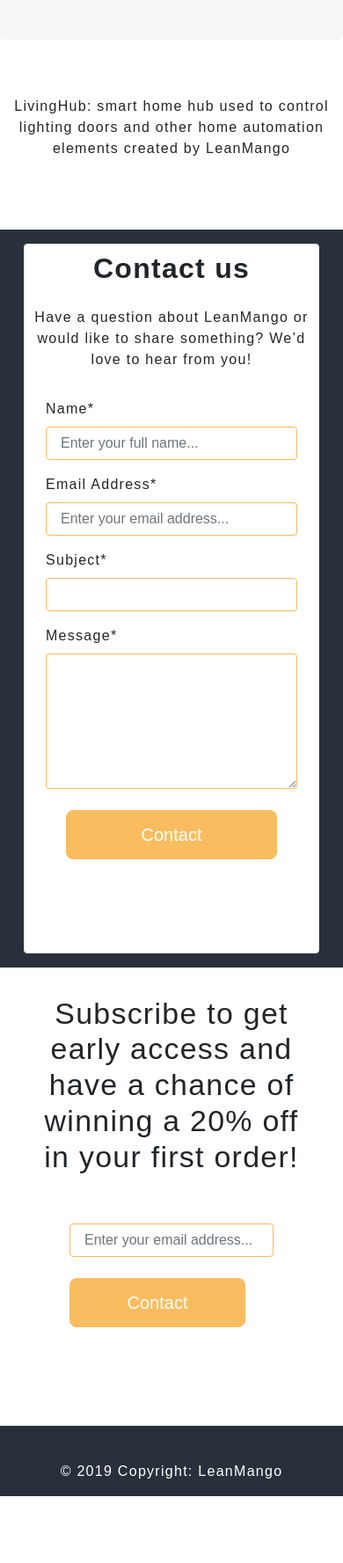
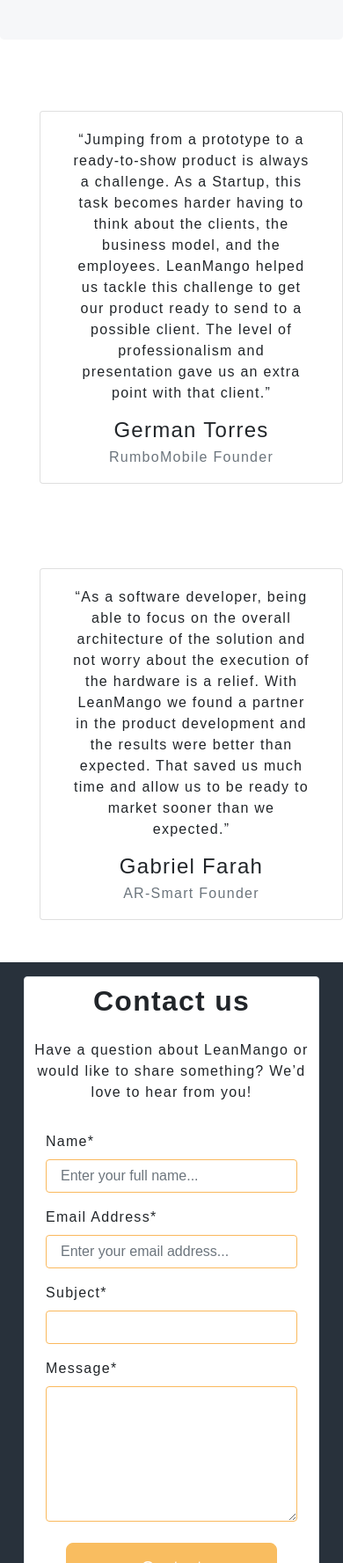
Before and after one commit to NatalyCamacho/LeanMango, a plain HTML site: page index.html in a window 390 px wide. Shown: the part 2423-4200 px from the top of the page at 88% size. Before the commit the page ends 4124 px from the top, so only its background shows below. Drawn offline with nearby package versions, Linux system fonts and the light colour scheme.

Commit message:
Added Build now - fixed subscribe

```diff
--- a/index.html
+++ b/index.html
@@ -57,10 +57,10 @@
               <a class="nav-link" href="#works">How it works?</a>
             </li>
             <li class="nav-item ml-auto">
-              <a class="nav-link" href="#projects">Projects</a>
+              <a class="nav-link" href="#prototype">Build</a>
             </li>
             <li class="nav-item ml-auto">
-              <a class="nav-link" href="#">Testimonies</a>
+              <a class="nav-link" href="#testimonies">Testimonies</a>
             </li>
             <li class="nav-item ml-auto">
               <a class="nav-link" href="#contact">Contact</a>
@@ -302,33 +302,80 @@
           </div>
         </div>
       </div>
+    </div>
+
+    <!-- Build Now Section-->
 
       <!-- Third section video -->
-      <div class="container demo-video text-center mt-5">
+      <div id="prototype" class="container third-section text-center">
+       <div class="row">
+         <div class="col-md-12">
             <h1 class="section-title second-section mb-5" data-aos="fade-down">
-          Watch demo video
+              Create your prototype now!
             </h1>
-        <img src="./img/play_video.jpg" alt="Demo video" />
+            <p>
+              Go to our online platform and start creating your prototype
+            </p>
+         </div>
+         <div class="col-md-12">
+          <img class="border" src="./img/buildnow.svg" alt="Demo video" />
+         </div>
+         <div class="col-md-12 mt-5">
+             <button type="submit" class="btn btn-primary btn-build">
+                Let's build!
+              </button>
+         </div>
+       </div>
+      </div>
+    <!-- End Build Now Section-->
+
+    <!-- Start Testimonies Section-->
+      <div id="testimonies" class="container p-md-5">
+        <div class="row text-center">
+          <div class="col-sm-6 offset-3 text-center">
+            <h1 class="section-title second-section" data-aos="fade-down">
+              Testimonies
+            </h1>
+          </div>
+          </div>
+          <div class="row offset-1 text-center">
+          <div class="col-md-5 card text-center mt-5 mb-5 mr-sm-5">
+            <div class="card-body">
+              <blockquote class="card-bodyquote">
+                <p class="card-text">
+                  “Jumping from a prototype to a ready-to-show product is always
+                  a challenge. As a Startup, this task becomes harder having to
+                  think about the clients, the business model, and the
+                  employees. LeanMango helped us tackle this challenge to get
+                  our product ready to send to a possible client. The level of
+                  professionalism and presentation gave us an extra point with
+                  that client.”
+                </p>
+              </blockquote>
+              <h4 class="card-title">German Torres</h4>
+              <h6 class="card-subtitle text-muted">RumboMobile Founder</h6>
+            </div>
+          </div>
+          <div class="col-md-5 card text-center mt-5 mb-5">
+            <div class="card-body">
+              <blockquote class="card-bodyquote">
+                <p class="card-text">
+                  “As a software developer, being able to focus on the overall
+                  architecture of the solution and not worry about the execution
+                  of the hardware is a relief. With LeanMango we found a partner
+                  in the product development and the results were better than
+                  expected. That saved us much time and allow us to be ready to
+                  market sooner than we expected.”
+                </p>
+              </blockquote>
+              <h4 class="card-title">Gabriel Farah</h4>
+              <h6 class="card-subtitle text-muted">AR-Smart Founder</h6>
+            </div>
+          </div>
+        </div>
       </div>
     </div>
 
-    <!-- Start Projects Section-->
-
-    <div id="projects" class="jumbotron text-center">
-      <div class="container-projects">
-        <h1 class="section-title second-section" data-aos="fade-down">
-          Projects
-        </h1>
-        <p class="text-center mt-sm-5">
-          LivingHub: smart home hub used to control lighting doors and other
-          home automation elements created by LeanMango
-        </p>
-      </div>
-    </div>
-
-    <!-- End Projects Section-->
-
-    <!--Testimonies section-->
     <!--Contact us section-->
     <div id="contact" class="contact p-md-5">
       <div class="container form-container bg-white border rounded p-5">
@@ -382,44 +429,38 @@
         </div>
       </div>
     </div>
-    <!-- Subscribe section-->
-    <div class="jumbotron subscribe" data-aos="fade-down">
-      <div class="container text-center">
+    <!--End Contact Us Section-->
+
+    <!-- Subscribe-->
+    <div class="row" data-aos="fade-down">
+      <div class="col-sm-6 offset-sm-3 text-center p-4">
         <h1 class="subscribe-title">
           Subscribe to get early access and have a chance of winning a 20% off
           in your first order!
         </h1>
       </div>
-      <div class="subscribe p-5">
-        <div class="container">
-          <div class="row">
-            <div class="col-md-12">
-              <form class="form-inline subscribe-form">
+      <div class="col-sm-6 offset-sm-4 p-4">
+        <form class="form-inline subscribe-form p-4">
           <div class="form-group">
             <input
               type="email"
-                    class="form-control"
+              class="form-control mr-4"
               id="subscribe-email"
               placeholder="Enter your email address..."
               size="35"
             />
           </div>
-                <div class="form-button text-center pt-2">
-                  <button
-                    type="submit"
-                    class="btn btn-primary button-subscribe"
-                  >
-                    Contact
+          <div class="form-button text-center p-2">
+            <button type="submit" class="btn btn-primary button-subscribe">
+              Subscribe
             </button>
           </div>
         </form>
       </div>
     </div>
-        </div>
-      </div>
-    </div>
+    <!-- End Subscribe-->
+
     <!-- Footer -->
-
     <footer class="page-footer font-small blue pt-4">
       <!-- Copyright -->
       <div class="footer-copyright text-center py-3">
@@ -427,6 +468,7 @@
       </div>
       <!-- Copyright -->
     </footer>
+    <!-- End footer-->
 
     <script
       src="https://code.jquery.com/jquery-3.3.1.slim.min.js"
--- a/style.css
+++ b/style.css
@@ -120,7 +120,7 @@ textarea {
   width: 72.5em;
 }
 .second-section {
-  margin-top: 3em;
+  margin-top: 2em;
 }
 .section-box {
   max-height: 15em;
@@ -149,7 +149,8 @@ textarea {
 .contact-form {
   padding: 3rem;
 }
-.button-contact {
+.button-contact,
+.btn-build {
   padding: 12px 20px;
   font-size: 20px;
   border-radius: 8px;
@@ -168,7 +169,6 @@ textarea {
   font-size: 20px;
   border-radius: 8px;
   width: 10em;
-  margin-left: 3.5em;
 }
 /* Footer */
 footer {
@@ -211,7 +211,7 @@ footer {
   .second-section {
     display: none;
   }
-  .demo-video {
+  .third-section {
     display: none;
   }
   .steps-divider {
@@ -233,6 +233,6 @@ footer {
 
   /* Subscribe */
   .button-subscribe {
-    margin-left: 0;
+    margin-left: 3em;
   }
 }
```
Also changed, not shown: 2 other files. Lines whose indentation alone changed are shown as unchanged.
